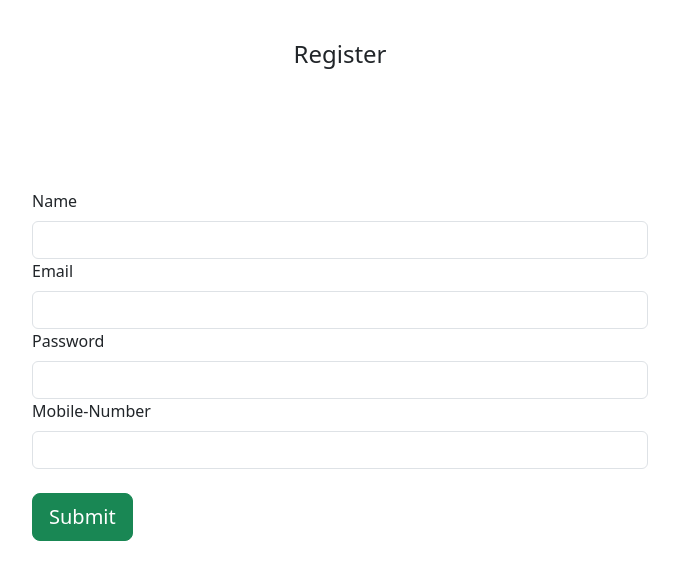
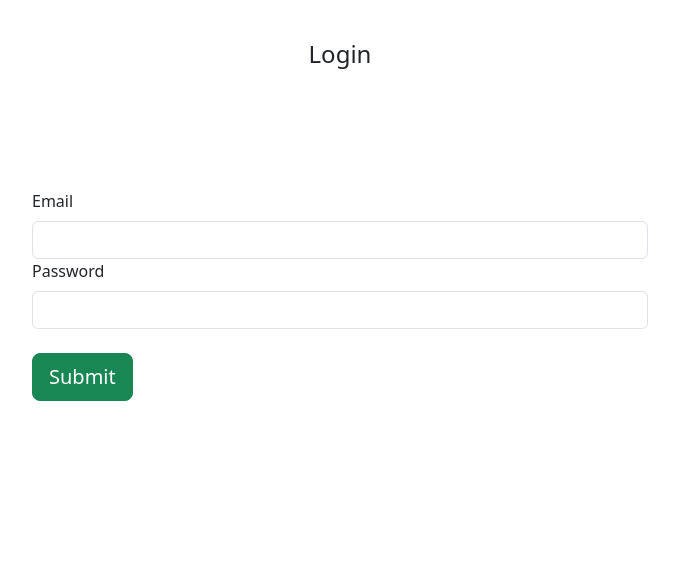
Before and after one commit to navneetshukl/Receipe-Sharing, a React (Vite) app in the folder frontend/: page / in a window 1280 px wide. Shown: the top 580 px of the page, without its empty margins (300-979 px from the left). Built offline with nearby package versions, Linux system fonts and the light colour scheme.

Commit message:
login frontend working fine

```diff
--- a/frontend/src/App.jsx
+++ b/frontend/src/App.jsx
@@ -12,8 +12,8 @@ function App() {
     <>
       {/* <Home/> */}
       {/* <Descripition /> */}
-      {/* <Login/> */}
-      <Register/>
+      <Login/>
+      {/* <Register/> */}
     </>
   );
 }
--- a/frontend/src/Components/Login/Login.jsx
+++ b/frontend/src/Components/Login/Login.jsx
@@ -3,12 +3,12 @@ import Form from "react-bootstrap/Form";
 import Container from "react-bootstrap/Container";
 import Button from "react-bootstrap/Button";
 import axios from "axios";
+import { ToastContainer, toast } from "react-toastify";
+import "react-toastify/dist/ReactToastify.css"; // Import CSS for toast
 
 const Login = () => {
-  const [name, setName] = useState("");
   const [password, setPassword] = useState("");
   const [email, setEmail] = useState("");
-  const [response, setResponse] = useState(null);
 
   const URL = "http://localhost:8080/api/user/login";
 
@@ -19,7 +19,6 @@ const Login = () => {
       const res = await axios.post(
         URL,
         {
-          name: name,
           email: email,
           password: password,
         },
@@ -34,9 +33,15 @@ const Login = () => {
       console.log("Response data:", res.data);
       console.log("Status code:", res.status);
 
-      // Update state with the response
-      setResponse(res);
-
+      // Show success toast
+      if (res.status === 200) {
+        toast.success(res.data.message || "user login successfully!", {
+          position: "top-right",
+          autoClose: 10000,
+          closeOnClick: true,
+          pauseOnHover: true,
+        });
+      }
     } catch (error) {
       // Error handling
       console.error(
@@ -47,22 +52,28 @@ const Login = () => {
       // If the error response exists, log the status code
       if (error.response) {
         console.error("Error status code:", error.response.status);
+        if (error.response.status === 500) {
+          toast.error(error.response.data.error || "something went wrong", {
+            position: "top-right",
+            autoClose: 10000,
+            closeOnClick: true,
+            pauseOnHover: true,
+          });
+        }
       }
     }
 
     // Clear form fields
-    setName("");
     setEmail("");
     setPassword("");
   };
-
 
   return (
     <Container style={{ marginTop: "5vh" }}>
       <h4 style={{ textAlign: "center" }}>Login</h4>
       <Container style={{ marginTop: "15vh", width: "50vw" }}>
         <Form onSubmit={handleFormSubmit}>
-          <Form.Group>
+          {/* <Form.Group>
             <Form.Label>Name</Form.Label>
             <Form.Control
               type="text"
@@ -71,7 +82,7 @@ const Login = () => {
               }}
               value={name}
             />
-          </Form.Group>
+          </Form.Group> */}
           <Form.Group>
             <Form.Label>Email</Form.Label>
             <Form.Control
@@ -102,6 +113,8 @@ const Login = () => {
           </Button>
         </Form>
       </Container>
+      <ToastContainer />
+
     </Container>
   );
 };
```
Also changed, not shown: 1 other file (tests, documents, lock files or other folders).
